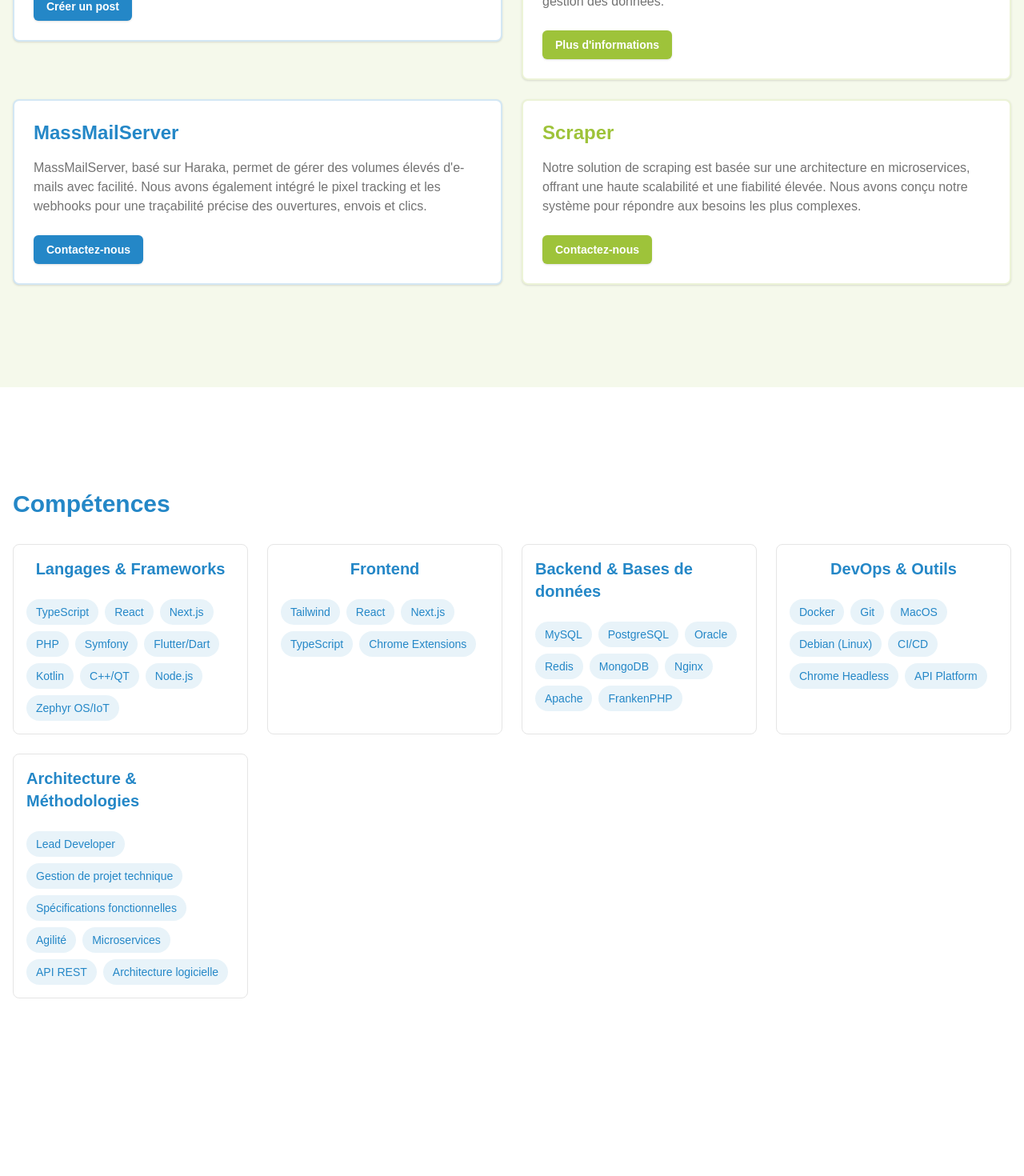
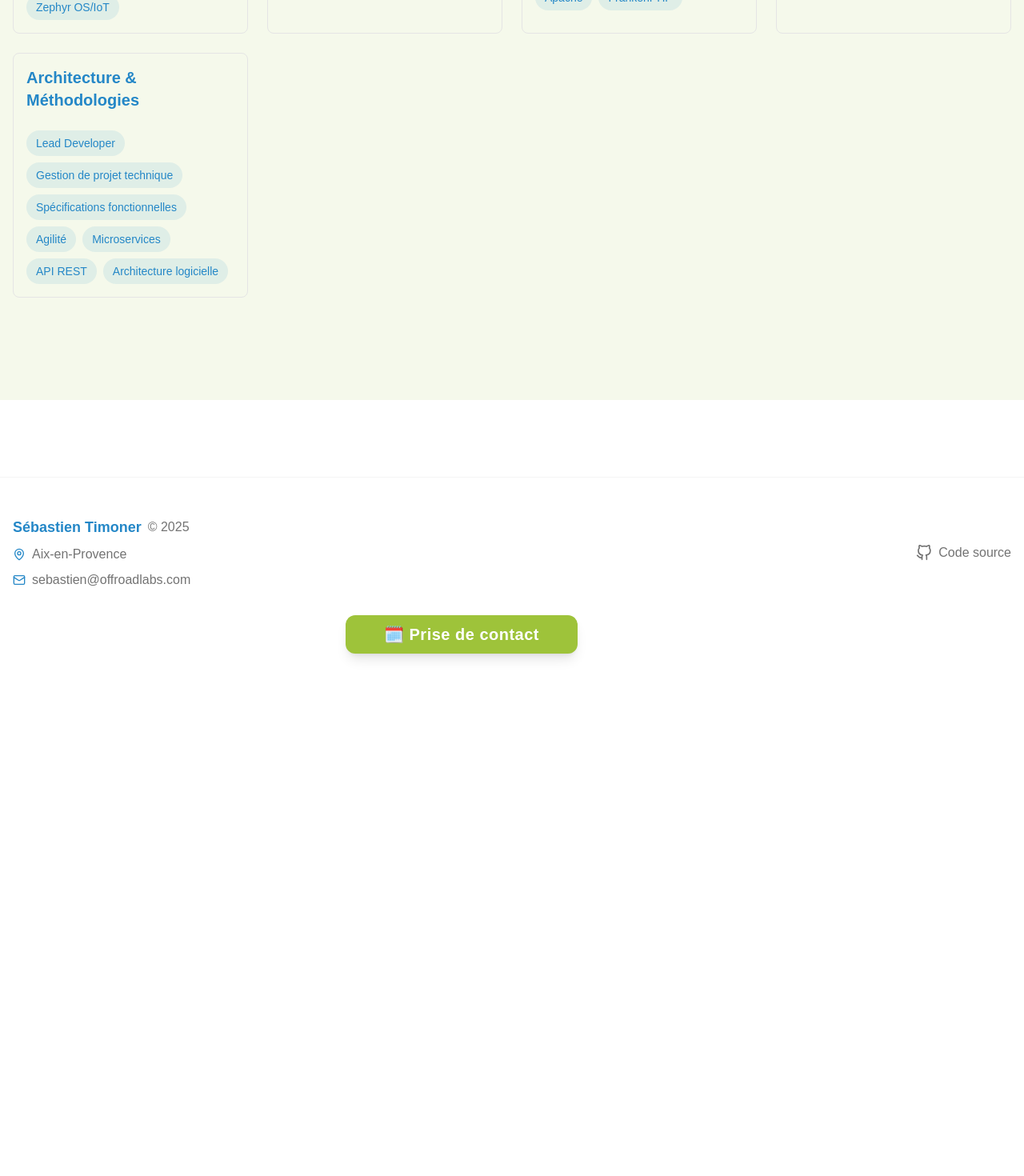
Before and after one commit to offroadlabs/hub-timoner, a Next.js app: page / in a window 1280 px wide. Shown: the part 3540-5010 px from the top of the page at 80% size. After the commit the page ends 4405 px from the top, so only its background shows below. Built offline with nearby package versions, Linux system fonts and the light colour scheme.

Commit message:
feat: suppression de la section nos produits

```diff
--- a/src/app/page.tsx
+++ b/src/app/page.tsx
@@ -3,7 +3,6 @@
 import { OpenSourceProjects } from "@/components/home/open-source-projects";
 import { SkillsSection } from "@/components/home/skills-section";
 import { AboutSection } from "@/components/home/about-section";
-import { ProductsSection } from "@/components/home/products-section";
 import { Footer } from "@/components/layout/footer";
 import { ColoredSection } from "@/components/layout/colored-section";
 
@@ -27,10 +26,6 @@
       </ColoredSection>
 
       <ColoredSection variant="primary">
-        <ProductsSection />
-      </ColoredSection>
-
-      <ColoredSection variant="white">
         <SkillsSection />
       </ColoredSection>
 
```
